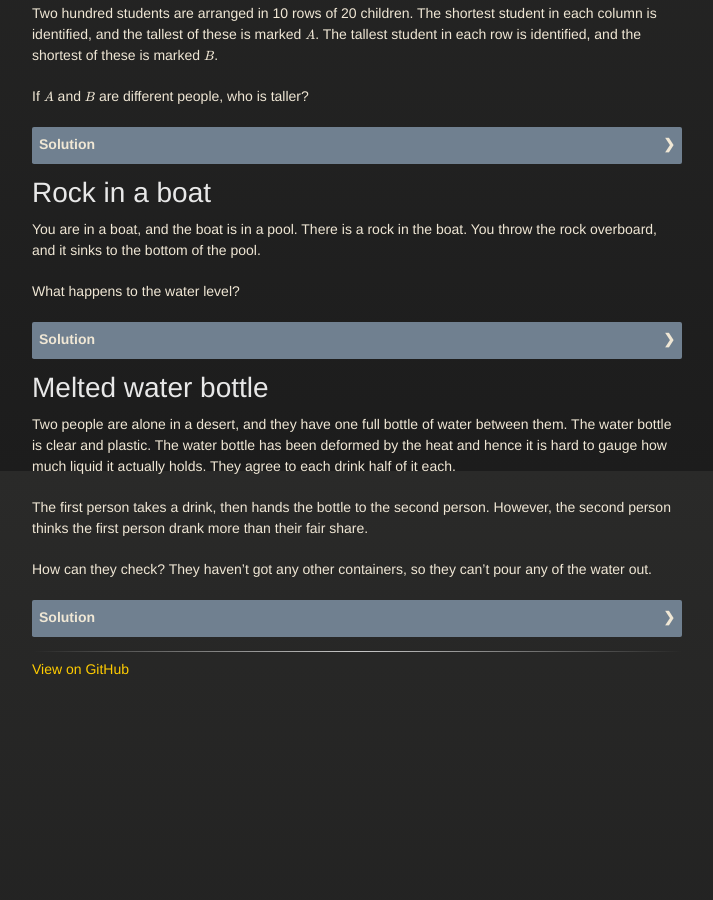
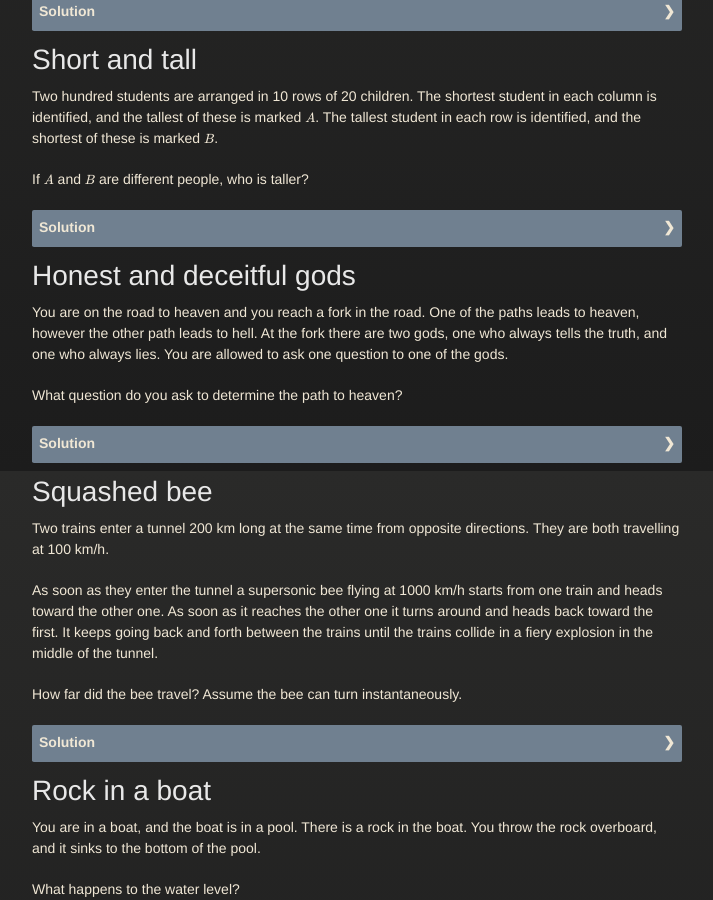
Before and after one commit to sigh/Puzzles, a Jekyll site: the page built from index.md, in a window 1280 px wide and 900 px high, scrolled down 1329 px. Shown: the whole window, without its empty margins (283-996 px from the left). Built offline with Jekyll 4.4.1, drawn with Linux system fonts in a browser that asks for light colours; before the commit the page ends 2099 px from its top, so only the background shows below that; some of the changed text lies outside the part shown.

Commit message:
Add squashed bee and true/false gods puzzles.
Update marked prisoners.

```diff
--- a/index.md
+++ b/index.md
@@ -14,6 +14,10 @@ title: Puzzles
 
 {% include_relative puzzles/logic/tall_and_short.md id="tall_and_short" %}
 
+{% include_relative puzzles/truth/true_false_gods.md id="true_false_gods" %}
+
+{% include_relative puzzles/math/squashed_bee.md id="squashed_bee" %}
+
 {% include_relative puzzles/physics/rock_boat.md id="rock_boat" %}
 
 {% include_relative puzzles/physics/water_bottle.md id="water_bottle" %}
--- a/puzzles/logic/marked_prisoners.md
+++ b/puzzles/logic/marked_prisoners.md
@@ -89,6 +89,8 @@ When the informer speaks, the fact that there is at least 1 `X` marked
 prisoner becomes common knowledge. Importantly, now everyone knows that
 everyone knows that there is at least `X` marked prisoner. And everyone
 knows that everyone knows that everyone knows... and so on indefinitely.
-Sufficiently deep in the meta-...-meta-knowledge, this adds new information.
+Sufficiently deep in this meta-knowledge, this adds new information. This is known as [Common knowledge](https://en.wikipedia.org/wiki/Common_knowledge).
 
 </div>
+
+Made famous as [xkcd's Blue Eyes puzzle](https://xkcd.com/blue_eyes.html) ([solution](https://xkcd.com/solution.html)).
--- /dev/null
+++ b/puzzles/math/squashed_bee.md
@@ -0,0 +1,40 @@
+# Squashed bee
+
+Two trains enter a tunnel 200 km long at the same time from opposite
+directions. They are both travelling at 100 km/h.
+
+As soon as they enter the tunnel a supersonic bee flying at 1000 km/h starts
+from one train and heads toward the other one. As soon as it reaches the other
+one it turns around and heads back toward the first. It keeps going back and
+forth between the trains until the trains collide in a fiery explosion in the
+middle of the tunnel.
+
+How far did the bee travel? Assume the bee can turn instantaneously.
+
+{::nomarkdown}
+<label for="{{ include.id }}"></label>
+<input type="checkbox" class="solution" id="{{ include.id }}">
+{:/}
+<div>
+
+The bee travels 1000 km.
+
+### Proof
+
+Let the length of the tunnel be $$ L $$, the speed of the trains be $$ v_t $$, and the
+speed of the bee be $$ v_b $$. Also set $$ t = 0 $$ when the trains enter the tunnel.
+
+The trains collide at the middle of the tunnel after travelling a distance of
+$$ \frac{L}{2} $$. When this happens the time is:
+
+$$ t = \frac{\left(\frac{L}{2}\right)}{v_t} = \frac{L}{2 v_t} $$
+
+During this time the bee has a constant speed of $$ v_b $$. Thus it travels a
+distance:
+
+$$ d = v_b t = \frac{L v_b}{2 v_t} $$
+
+For this problem, $$ v_b = 1000 $$ km/h, $$ v_t = 100 $$ km/h and $$ L = 200 $$ km giving
+$$ d = 1000 $$ km.
+
+</div>
--- /dev/null
+++ b/puzzles/truth/true_false_gods.md
@@ -0,0 +1,35 @@
+# Honest and deceitful gods
+
+You are on the road to heaven and you reach a fork in the road. One of the paths
+leads to heaven, however the other path leads to hell. At the fork there are two
+gods, one who always tells the truth, and one who always lies. You are allowed
+to ask one question to one of the gods.
+
+What question do you ask to determine the path to heaven?
+
+{::nomarkdown}
+<label for="{{ include.id }}"></label>
+<input type="checkbox" class="solution" id="{{ include.id }}">
+{:/}
+<div>
+
+Ask one of the gods "If I were to ask the other god which path leads to
+heaven, what would he say?" Then take the opposite path.
+
+### Proof
+
+First let us consider the question "Which path leads to heaven?"
+
+To this the truthful god will point to the path to heaven, and the lying god
+will point to the path that leads to hell.
+
+Now if we look at the question given in the solution, the truthful god will
+answer honestly and point to the path to hell (which is what the lying god would
+say leads to heaven). The lying god will also point to the path that leads to
+hell, because the it is the opposite of the path that the truthful god would say
+leads to heaven.
+
+Thus whoever you ask, they will point to path that leads to hell. We simply pick
+the other path.
+
+</div>
```
Also changed, not shown: 1 other file.
